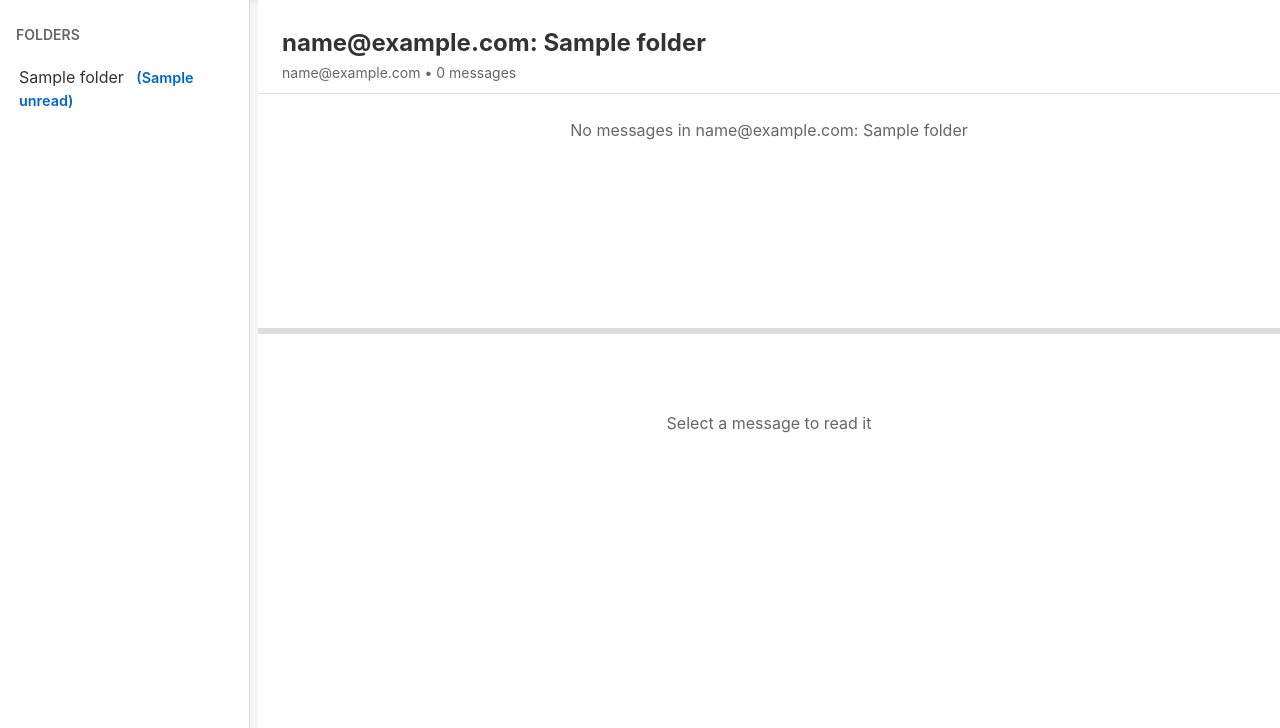
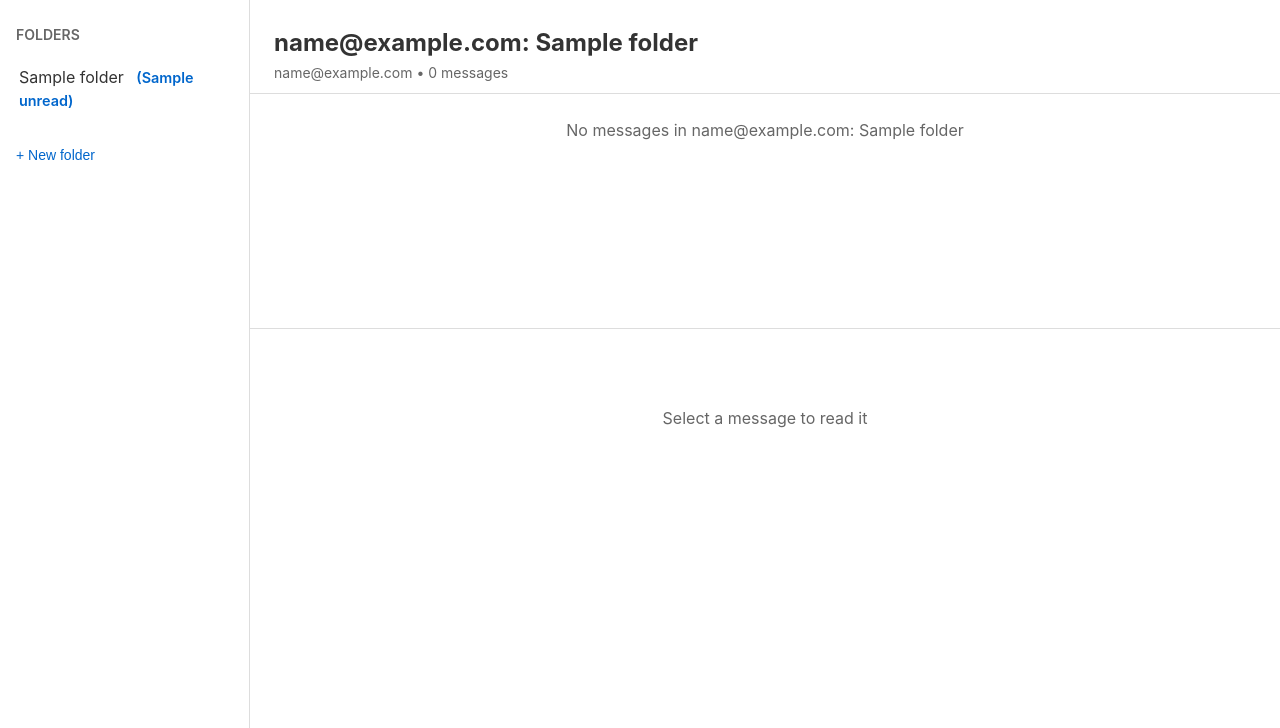
Before and after one commit to rwstorer/CubelessMail, a Django app: template mail/templates/mail/inbox.html in a window 1280 px wide. Shown: the part 97-825 px from the top of the page. Run offline with Django 5.2, Linux system fonts and the light colour scheme; tables that the repository leaves empty hold one stand-in row (values such as "Sample post"); the template is opened without the code that fills it: values that come from a table or form of the project are taken from there, most other values are stand-ins (such as "Sample title", 1, 10 or a date in 2020).

Commit message:
added folder management

```diff
--- a/mail/templates/mail/inbox.html
+++ b/mail/templates/mail/inbox.html
@@ -6,17 +6,7 @@
 {% block content_class %}split-pane{% endblock %}
 
 {% block sidebar %}
-<div class="sidebar-section">
-    <div class="sidebar-section-title">Folders</div>
-    {% for folder_data in folders_with_counts %}
-        <a href="{% url 'folder_inbox' folder_data.name %}" class="folder-link {% if folder_data.name == current_folder %}active{% endif %}">
-            {{ folder_data.name }}
-            {% if folder_data.unread %}<span class="unread-badge">({{ folder_data.unread }})</span>{% endif %}
-        </a>
-    {% empty %}
-        <div class="sidebar-item">No folders found</div>
-    {% endfor %}
-</div>
+{% include 'mail/partials/sidebar_folders.html' %}
 {% endblock %}
 
 {% block content %}
--- /dev/null
+++ b/mail/templates/mail/partials/sidebar_folders.html
@@ -0,0 +1,33 @@
+<div class="sidebar-section">
+    <div class="sidebar-section-title">Folders</div>
+    {% for folder_data in folders_with_counts %}
+        <div class="folder-row">
+            <a href="{% url 'folder_inbox' folder_data.name %}" class="folder-link {% if folder_data.name == current_folder %}active{% endif %}">
+                {{ folder_data.name }}
+                {% if folder_data.unread %}<span class="unread-badge">({{ folder_data.unread }})</span>{% endif %}
+            </a>
+            {% if not folder_data.is_special %}
+                <form method="post" action="{% url 'delete_folder' %}" class="folder-delete-form">
+                    {% csrf_token %}
+                    <input type="hidden" name="folder_name" value="{{ folder_data.name }}">
+                    <button type="submit" class="folder-delete-btn" title="Delete {{ folder_data.name }}"
+                            onclick="return confirm('Delete \u201c{{ folder_data.name|escapejs }}\u201d? Messages inside will be permanently lost.')">&#10005;</button>
+                </form>
+            {% endif %}
+        </div>
+    {% empty %}
+        <div class="sidebar-item">No folders found</div>
+    {% endfor %}
+</div>
+<div class="sidebar-section">
+    <button type="button" class="folder-create-toggle" id="newFolderToggle">+ New folder</button>
+    <form method="post" action="{% url 'create_folder' %}" class="folder-create-form" id="newFolderForm" style="display:none;">
+        {% csrf_token %}
+        <input type="text" name="folder_name" placeholder="Folder name" maxlength="100" required
+               autocomplete="off" class="folder-create-input" id="newFolderInput">
+        <div class="folder-create-btn-row">
+            <button type="submit" class="btn btn-primary btn-small">Create</button>
+            <button type="button" class="btn btn-secondary btn-small" id="newFolderCancel">&#10005;</button>
+        </div>
+    </form>
+</div>
--- a/mail/urls.py
+++ b/mail/urls.py
@@ -8,5 +8,7 @@ urlpatterns = [
     path('message/<int:uid>/fragment/', views.message_detail_fragment, name='message_detail_fragment'),
     path('message/<int:uid>/inline/<int:part_index>/', views.inline_image, name='inline_image'),
     path('message/<int:uid>/attachment/<int:part_index>/', views.download_attachment, name='download_attachment'),
+    path('folders/create/', views.create_folder, name='create_folder'),
+    path('folders/delete/', views.delete_folder, name='delete_folder'),
     path('api/check-new-messages/', views.check_new_messages, name='check_new_messages'),
 ]
--- a/mail/views.py
+++ b/mail/views.py
@@ -1,10 +1,29 @@
 from django.http import Http404, HttpResponse
-from django.views.decorators.http import require_GET
-from django.shortcuts import render
+from django.views.decorators.http import require_GET, require_POST
+from django.shortcuts import redirect, render
 from django.utils import timezone
 from datetime import timedelta
 from .models import EmailAccount, Folder, CachedMessage
 from .imap_client import IMAPEmailClient
+
+SPECIAL_FOLDERS = {
+    'inbox', 'sent', 'sent items', 'sent mail', 'drafts', 'trash',
+    'deleted items', 'junk', 'junk email', 'spam', 'archive',
+}
+
+
+def _is_special_folder(name):
+    normalized = name.strip().lower()
+    if normalized in SPECIAL_FOLDERS:
+        return True
+    # Sub-folder hierarchy variants: INBOX.Spam (Dovecot) or INBOX/Spam (Gmail, Courier, etc.)
+    for sep in ('.', '/'):
+        prefix = 'inbox' + sep
+        if normalized.startswith(prefix):
+            suffix = normalized[len(prefix):]
+            if suffix in SPECIAL_FOLDERS:
+                return True
+    return False
 
 
 def inbox(request, folder_name='INBOX'):
@@ -152,7 +171,7 @@ def inbox(request, folder_name='INBOX'):
 
     # Build folders_with_counts for template iteration
     folders_with_counts = [
-        {'name': f, 'unread': unread_counts.get(f, 0)}
+        {'name': f, 'unread': unread_counts.get(f, 0), 'is_special': _is_special_folder(f)}
         for f in folders
     ]
 
@@ -250,7 +269,7 @@ def message_detail(request, uid):
 
     # Build folders_with_counts for template iteration
     folders_with_counts = [
-        {'name': f, 'unread': unread_counts.get(f, 0)}
+        {'name': f, 'unread': unread_counts.get(f, 0), 'is_special': _is_special_folder(f)}
         for f in folders
     ]
 
@@ -313,7 +332,52 @@ def message_detail_fragment(request, uid):
 
 
 from django.http import JsonResponse
-from django.views.decorators.http import require_GET
+
+
+@require_POST
+def create_folder(request):
+    """Create a new IMAP folder."""
+    account = EmailAccount.objects.first()
+    if not account:
+        return redirect('inbox')
+    folder_name = request.POST.get('folder_name', '').strip()
+    if not folder_name or _is_special_folder(folder_name):
+        return redirect('inbox')
+    try:
+        with IMAPEmailClient(
+            account.imap_host,
+            account.imap_username,
+            account.imap_password,
+            port=account.imap_port,
+        ) as client:
+            client.create_folder(folder_name)
+            client.sync_folders_cache(account, Folder)
+    except Exception:
+        pass
+    return redirect('folder_inbox', folder_name=folder_name)
+
+
+@require_POST
+def delete_folder(request):
+    """Delete an IMAP folder."""
+    account = EmailAccount.objects.first()
+    if not account:
+        return redirect('inbox')
+    folder_name = request.POST.get('folder_name', '').strip()
+    if not folder_name or _is_special_folder(folder_name):
+        return redirect('inbox')
+    try:
+        with IMAPEmailClient(
+            account.imap_host,
+            account.imap_username,
+            account.imap_password,
+            port=account.imap_port,
+        ) as client:
+            client.delete_folder(folder_name)
+        Folder.objects.filter(account=account, name=folder_name).delete()
+    except Exception:
+        pass
+    return redirect('inbox')
 
 
 @require_GET
--- a/static/css/style.css
+++ b/static/css/style.css
@@ -101,7 +101,6 @@ header {
 main {
   display: flex;
   min-height: calc(100vh - 72px);
-  gap: 0.5rem;
 }
 
 /* Sidebar */
@@ -146,7 +145,7 @@ main {
   top: 0;
   right: 0;
   bottom: 0;
-  width: 9px;
+  width: 2px;
   cursor: ew-resize;
   background: transparent;
 }
@@ -194,6 +193,86 @@ main {
   font-weight: 600;
   font-size: 0.9em;
   margin-left: 0.5rem;
+}
+
+/* Folder sidebar controls */
+.folder-row {
+  display: flex;
+  align-items: stretch;
+}
+
+.folder-row .folder-link {
+  flex: 1;
+  min-width: 0;
+}
+
+.folder-delete-form {
+  display: flex;
+  align-items: center;
+}
+
+.folder-delete-btn {
+  display: none;
+  padding: 0 0.5rem;
+  background: none;
+  border: none;
+  color: var(--text-muted);
+  cursor: pointer;
+  font-size: 0.75rem;
+  line-height: 1;
+  border-radius: 3px;
+}
+
+.folder-row:hover .folder-delete-btn {
+  display: block;
+}
+
+.folder-delete-btn:hover {
+  color: #cc0000;
+  background: var(--hover-bg);
+}
+
+.folder-create-toggle {
+  display: block;
+  width: 100%;
+  text-align: left;
+  padding: 0.5rem 1rem;
+  background: none;
+  border: none;
+  color: var(--accent-color);
+  cursor: pointer;
+  font-size: 0.875rem;
+  font-weight: 500;
+}
+
+.folder-create-toggle:hover {
+  background: var(--hover-bg);
+}
+
+.folder-create-form {
+  padding: 0.25rem 0.75rem 0.75rem;
+}
+
+.folder-create-input-row {
+  display: flex;
+  flex-direction: column;
+  gap: 0.35rem;
+}
+
+.folder-create-btn-row {
+  display: flex;
+  gap: 0.35rem;
+}
+
+.folder-create-input {
+  flex: 1;
+  min-width: 0;
+  padding: 0.3rem 0.5rem;
+  font-size: 0.8rem;
+  border: 1px solid var(--border-color);
+  border-radius: 4px;
+  background: var(--surface-color);
+  color: var(--text-color);
 }
 
 /* Content Area */
@@ -292,10 +371,11 @@ article.content.split-pane {
   flex: 0 0 45%;
   min-height: 80px;
   overflow-y: auto;
+  overflow-x: hidden;
 }
 
 .inbox-pane-resizer {
-  flex: 0 0 6px;
+  flex: 0 0 1px;
   background: var(--border-color);
   cursor: ns-resize;
   transition: background 0.15s;
@@ -310,6 +390,7 @@ article.content.split-pane {
   flex: 1;
   min-height: 0;
   overflow-y: auto;
+  overflow-x: hidden;
   background: var(--surface-color);
 }
 
--- a/static/js/sidebar.js
+++ b/static/js/sidebar.js
@@ -100,4 +100,26 @@ document.addEventListener('DOMContentLoaded', function () {
     window.removeEventListener('pointermove', handlePointerMove);
     window.removeEventListener('pointerup', stopResizing);
   }
+
+  // New folder form toggle
+  const newFolderToggle = document.getElementById('newFolderToggle');
+  const newFolderForm = document.getElementById('newFolderForm');
+  const newFolderCancel = document.getElementById('newFolderCancel');
+  const newFolderInput = document.getElementById('newFolderInput');
+
+  if (newFolderToggle && newFolderForm) {
+    newFolderToggle.addEventListener('click', function () {
+      newFolderForm.style.display = 'block';
+      newFolderToggle.style.display = 'none';
+      if (newFolderInput) { newFolderInput.focus(); }
+    });
+  }
+
+  if (newFolderCancel && newFolderForm && newFolderToggle) {
+    newFolderCancel.addEventListener('click', function () {
+      newFolderForm.style.display = 'none';
+      newFolderToggle.style.display = '';
+      if (newFolderInput) { newFolderInput.value = ''; }
+    });
+  }
 });
```
Also changed, not shown: mail/imap_client.py (+18 -0 lines), mail/templates/mail/message_detail.html (+1 -11 lines).
